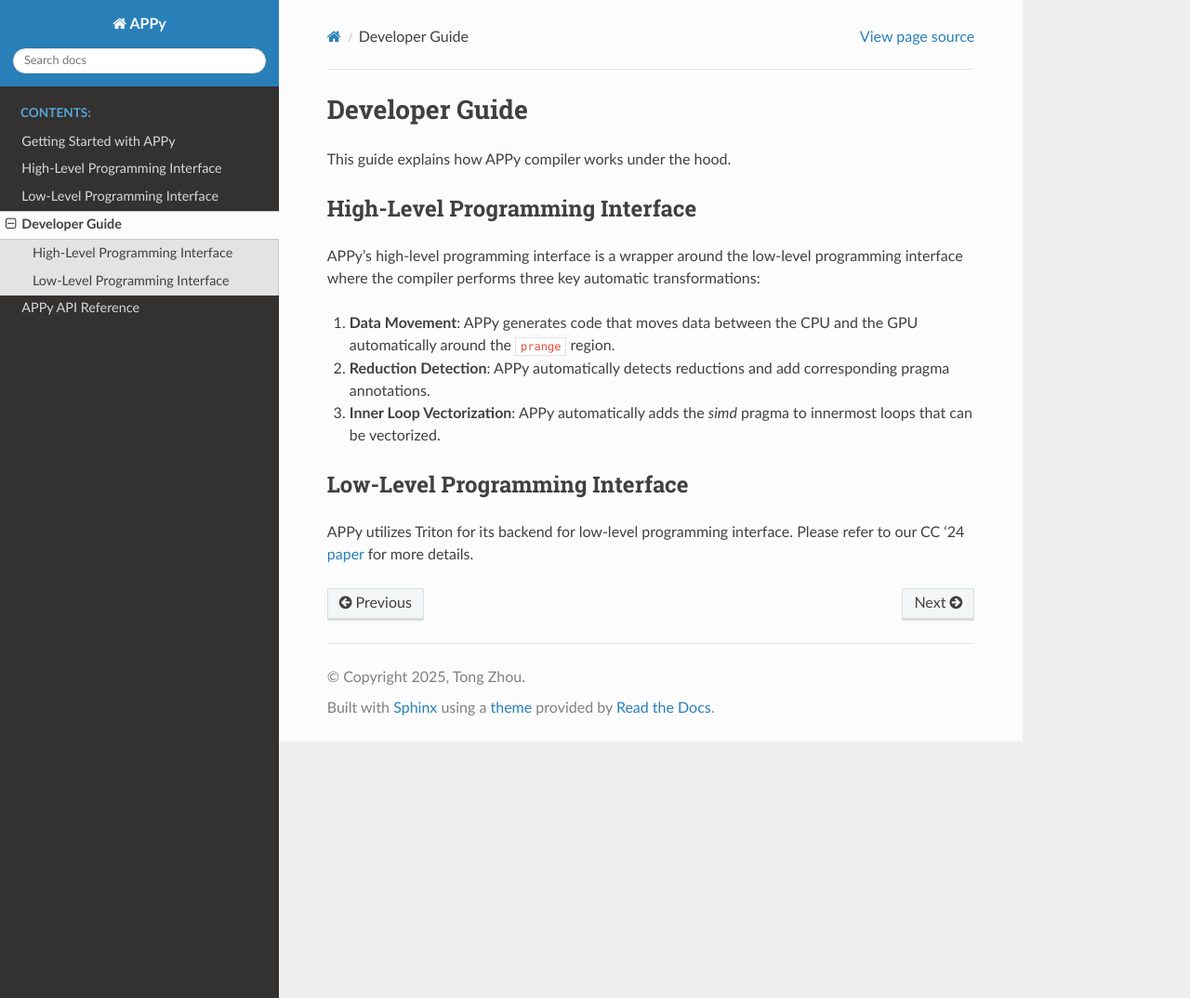
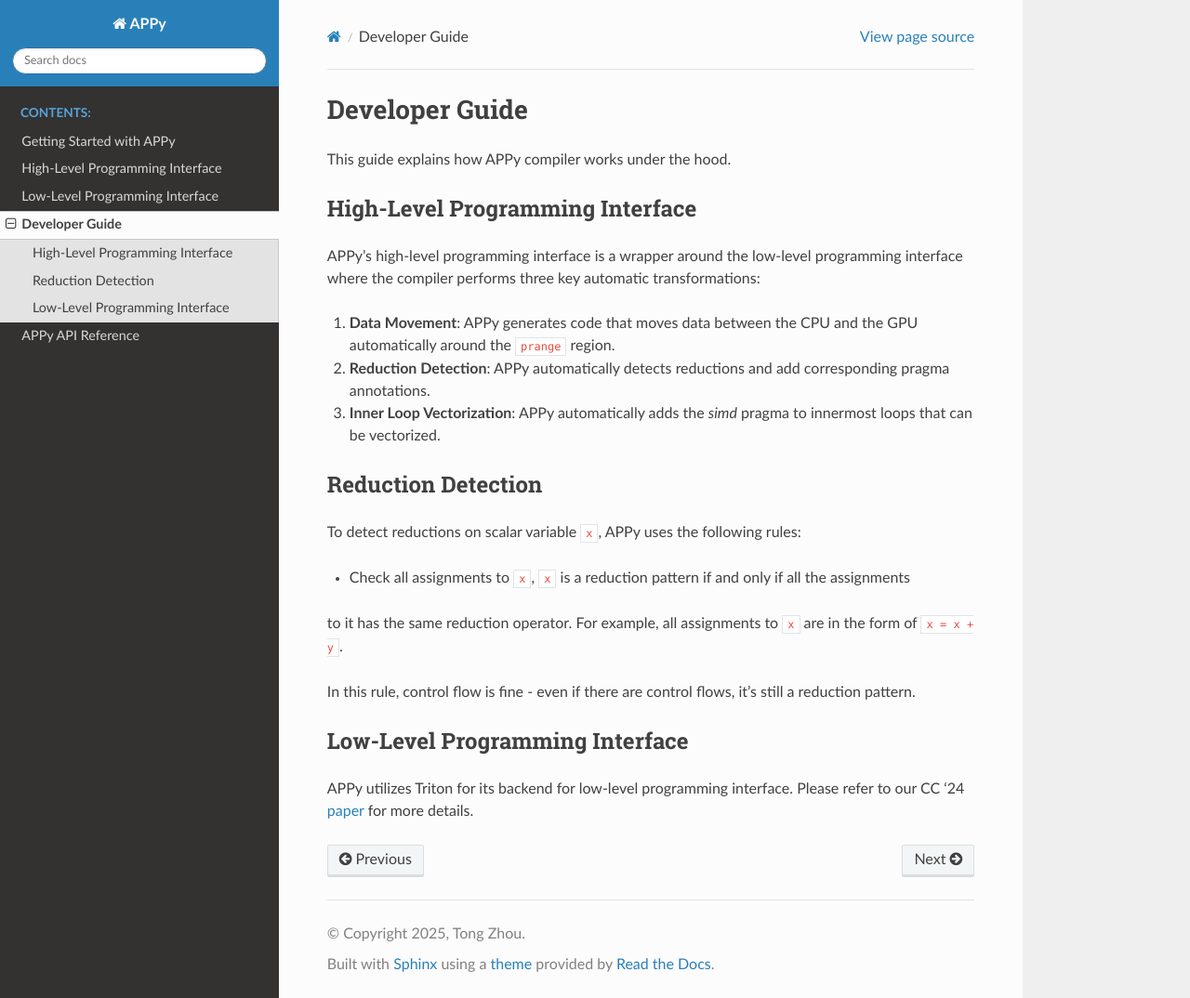
Before and after one commit to habanero-lab/APPy, a Sphinx documentation site: the page built from docs/source/developer.rst, in a window 1280 px wide and 1074 px high. Shown: the whole window at 93% size. Built offline with Sphinx 7.4.7 and the Read the Docs theme 3.1.0, drawn with Linux system fonts in a browser that asks for light colours.

Commit message:
updated doc

```diff
--- a/docs/source/developer.rst
+++ b/docs/source/developer.rst
@@ -16,6 +16,17 @@
 3. **Inner Loop Vectorization**: APPy automatically adds the `simd` pragma to innermost loops that can be vectorized.
 
 
+Reduction Detection
+-------------------
+
+To detect reductions on scalar variable ``x``, APPy uses the following rules:
+
+* Check all assignments to ``x``, ``x`` is a reduction pattern if and only if all the assignments
+to it has the same reduction operator. For example, all assignments to ``x`` are in the form of ``x = x + y``.
+
+In this rule, control flow is fine - even if there are control flows, it's still a reduction pattern.
+
+
 Low-Level Programming Interface
 -------------------------------
 
```
